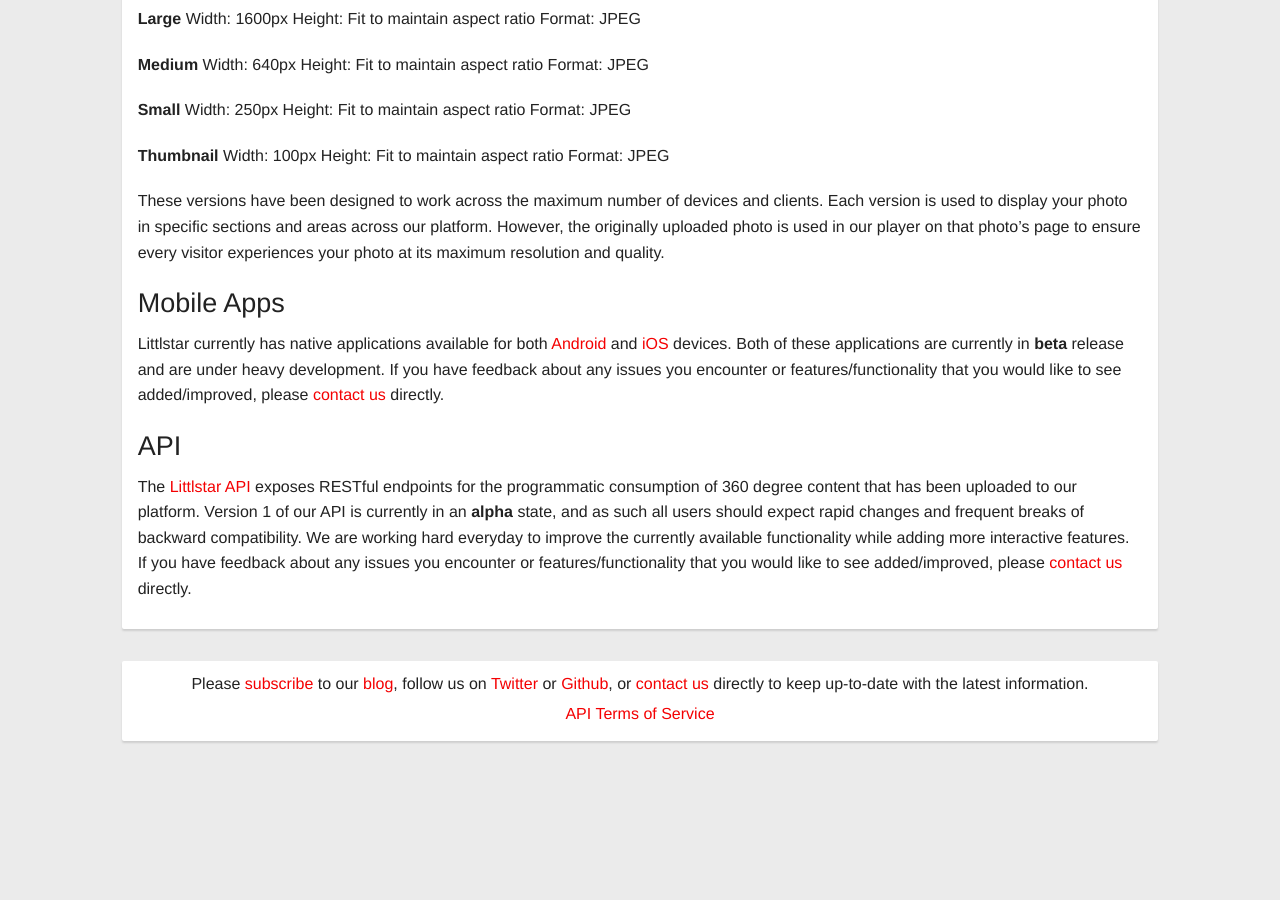
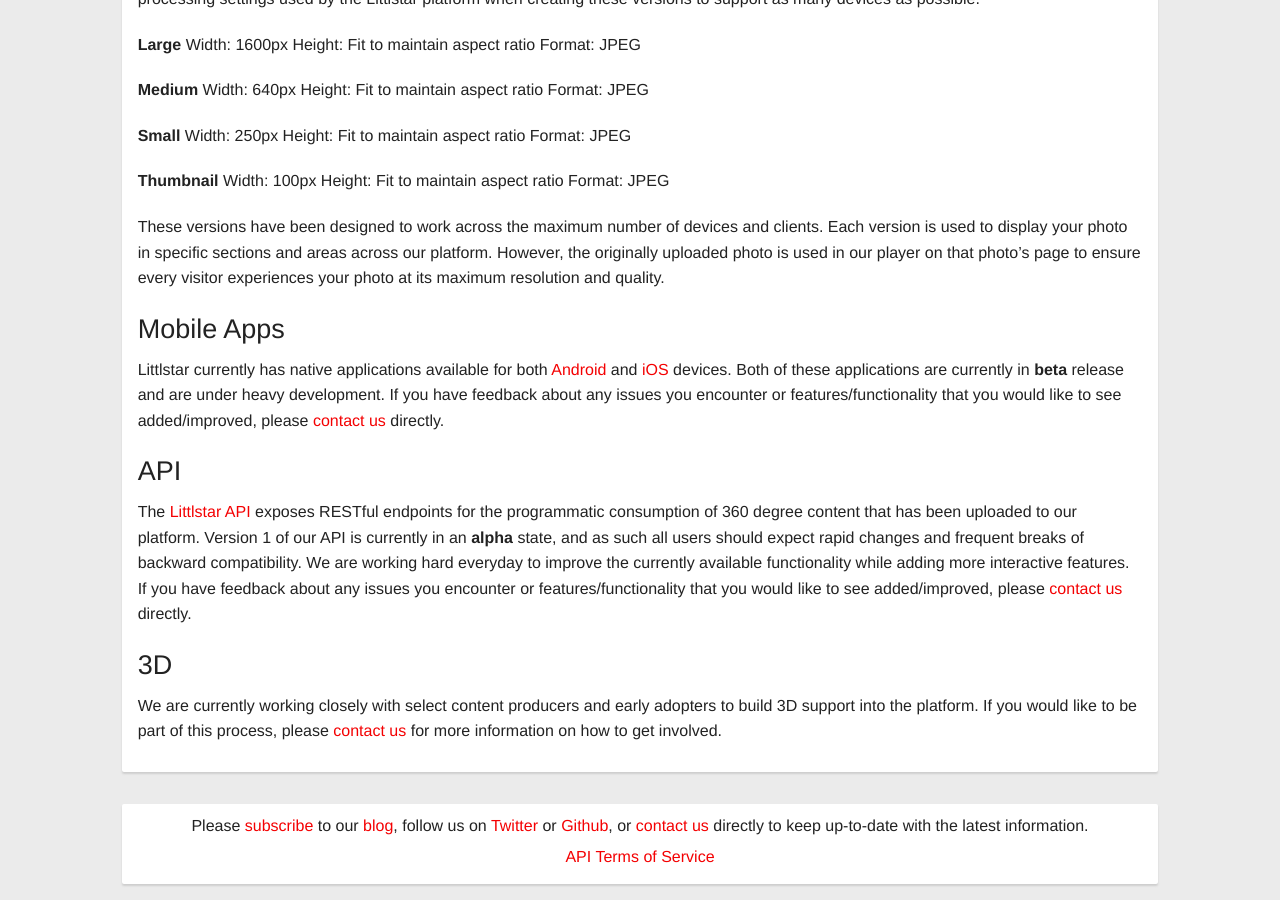
Before and after one commit to littlstar/littlstar.github.io, a Jekyll site: the page built from content-guide.md, in a window 1280 px wide and 900 px high, scrolled down 3089 px. Built offline with Jekyll 4.4.1, drawn with Linux system fonts in a browser that asks for light colours; nearby versions of some CDN libraries; comment, search, counter and statistics services are not loaded; before the commit the page ends 3846 px from its top, so only the background shows below that.

Commit message:
added 3D section to content guide

```diff
--- a/content-guide.md
+++ b/content-guide.md
@@ -19,6 +19,7 @@ The Littlstar platform has been designed from the ground up to fully support bot
 - <a href="#photos">Photos</a>
 5. <a href="#mobile-apps">Mobile Apps</a>
 6. <a href="#api">API</a>
+7. <a href="#3d">3D</a>
 
 ### Uploads
 
@@ -155,3 +156,7 @@ Littlstar currently has native applications available for both [Android](https:/
 ### API
 
 The [Littlstar API](http://developer.littlstar.com/docs) exposes RESTful endpoints for the programmatic consumption of 360 degree content that has been uploaded to our platform. Version 1 of our API is currently in an **alpha** state, and as such all users should expect rapid changes and frequent breaks of backward compatibility. We are working hard everyday to improve the currently available functionality while adding more interactive features. If you have feedback about any issues you encounter or features/functionality that you would like to see added/improved, please [contact us](mailto:support@littlstar.com?subject=API%20Feedback) directly.
+
+<h3 id="3d">3D</h3>
+
+We are currently working closely with select content producers and early adopters to build 3D support into the platform. If you would like to be part of this process, please [contact us](mailto:support@littlstar.com?subject=3D%20Beta%20Testing) for more information on how to get involved.
```
